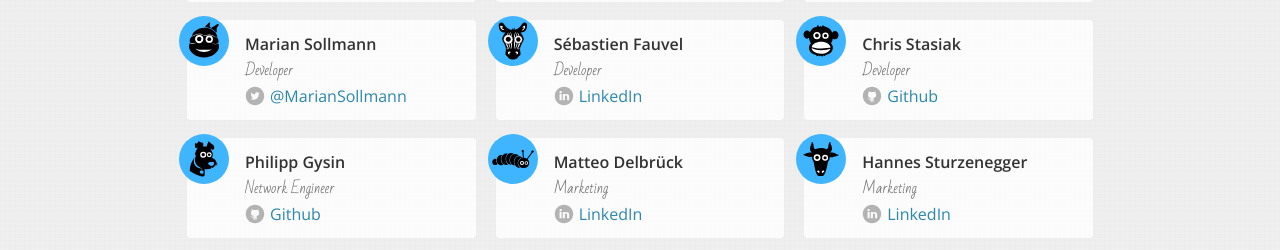
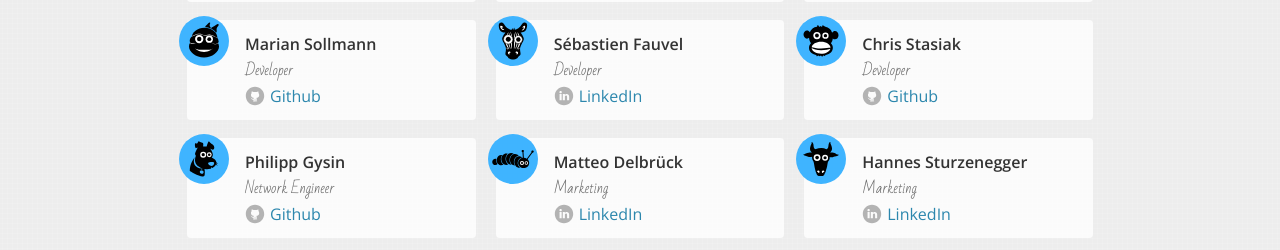
Before and after one commit to rysie/cargomedia.github.io, a Jekyll site: the page built from index.html, in a window 1280 px wide and 900 px high, scrolled down 1709 px. Shown: the part 175-425 px from the top of the window. Built offline with Jekyll 4.4.1, drawn with Linux system fonts in a browser that asks for light colours; Markdown is read by kramdown in place of the engine named in the settings.

Commit message:
set link to github

```diff
--- a/index.html
+++ b/index.html
@@ -136,7 +136,7 @@ slug: home
 				<div class="content">
 					<h4 class="name">Marian Sollmann</h4>
 					<p class="mission">Developer</p>
-					<p class="contact twitter"><a href="//twitter.com/MarianSollmann" title="twitter">@MarianSollmann</a></p>
+					<p class="contact github"><a href="//github.com/mariansollmann" title="github">Github</a></p>
 				</div>
 			</div>
 		</div>
```
